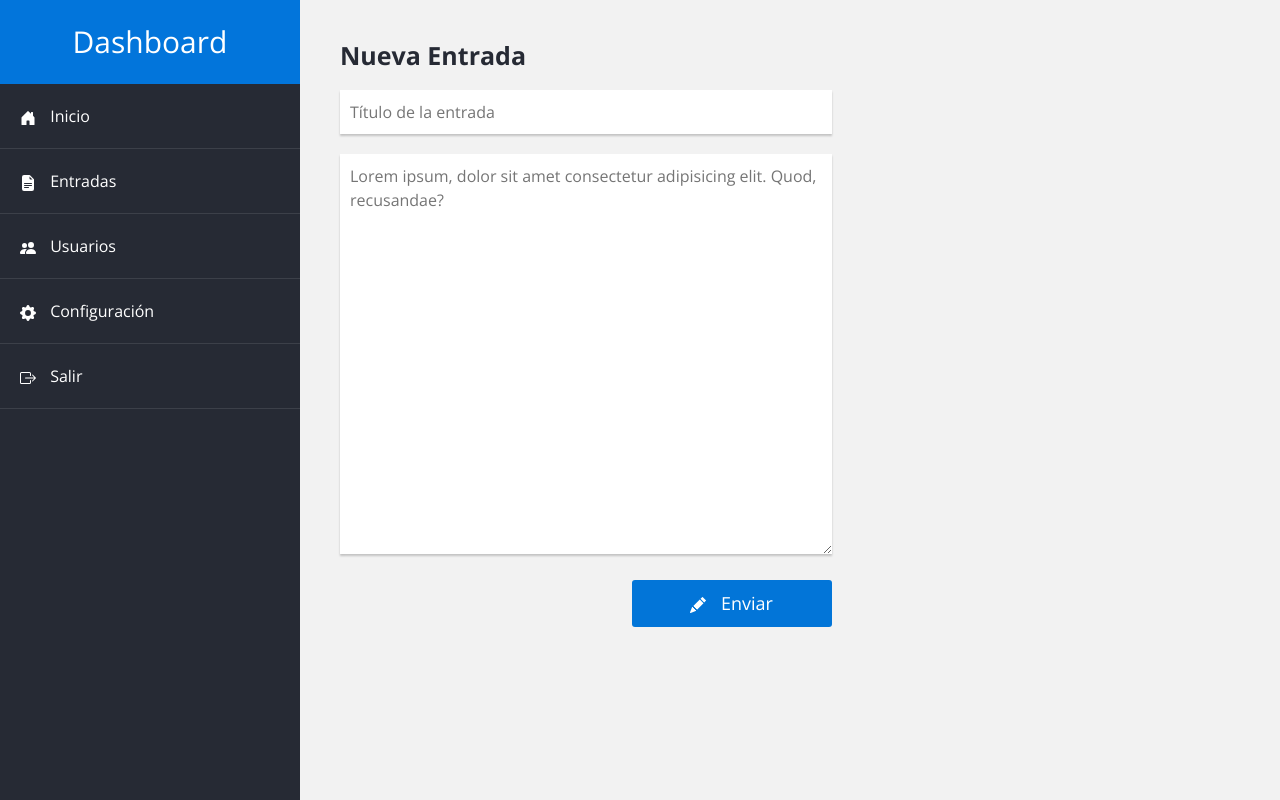
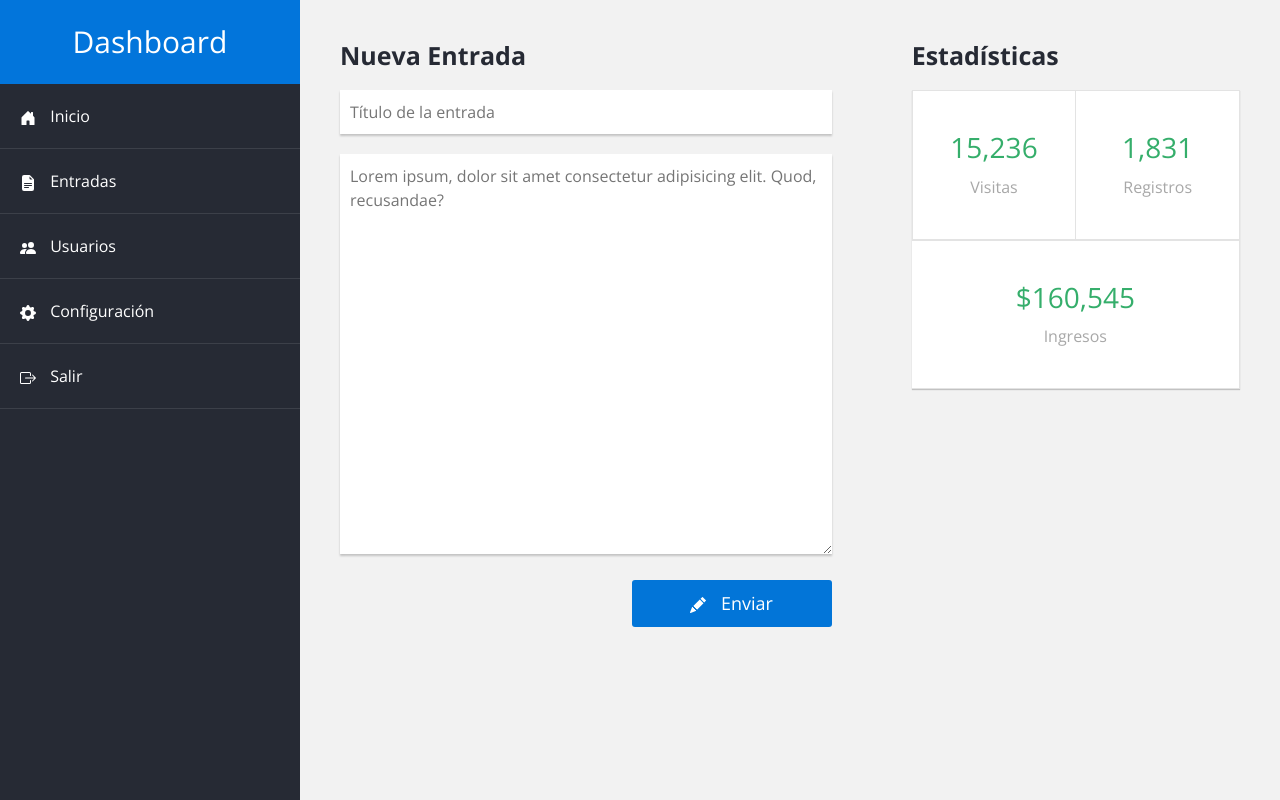
Before and after one commit to Bernard301094/dashboard-bootstrap, a plain HTML site: page index.html in a window 1280 px wide. Drawn offline with nearby package versions, Linux system fonts and the light colour scheme.

Commit message:
Widget Estadísticas creado

```diff
--- a/css/styles.css
+++ b/css/styles.css
@@ -109,6 +109,39 @@ a {
     margin-right: 10px;
 }
 
+/* --- Widget Estadísticas --- */
+.main .estadisticas .contenedor {
+    box-shadow: 0 1px 1px 0 rgba(0, 0, 0, .2);
+}
+
+.main .estadisticas .caja {
+    background: #fff;
+    border: 1px solid #e3e3e3;
+    padding: 40px 20px;
+    flex: 1;
+    text-align: center;
+    font-family: 'Roboto' sans-serif;
+}
+
+.main .estadisticas .caja:first-child {
+    border-right: none;
+}
+
+.main .estadisticas .caja:last-child {
+    border-left: none;
+}
+
+.main .estadisticas .caja h3 {
+    margin-bottom: 10px;
+    color: #35ae6b;
+}
+
+.main .estadisticas .caja p {
+    color: #a8a8a8;
+    margin-bottom: 0;
+}
+
+
 /* --- --- MEDIA QUERIES --- --- */
 /* Dispositivos xs */
 @media screen and (max-width: 320px) {
--- a/index.html
+++ b/index.html
@@ -73,7 +73,23 @@
                         </div>
                     </div>
                     <div class="columna col-12 col-lg-5">
-
+                        <div class="widget estadisticas">
+                            <h3 class="titulo">Estadísticas</h3>
+                            <div class="contenedor d-flex flex-wrap">
+                                <div class="caja">
+                                    <h3>15,236</h3>
+                                    <p>Visitas</p>
+                                </div>
+                                <div class="caja">
+                                    <h3>1,831</h3>
+                                    <p>Registros</p>
+                                </div>
+                                <div class="caja">
+                                    <h3>$160,545</h3>
+                                    <p>Ingresos</p>
+                                </div>
+                            </div>
+                        </div>
                     </div>
                 </div>
             </main>
```
